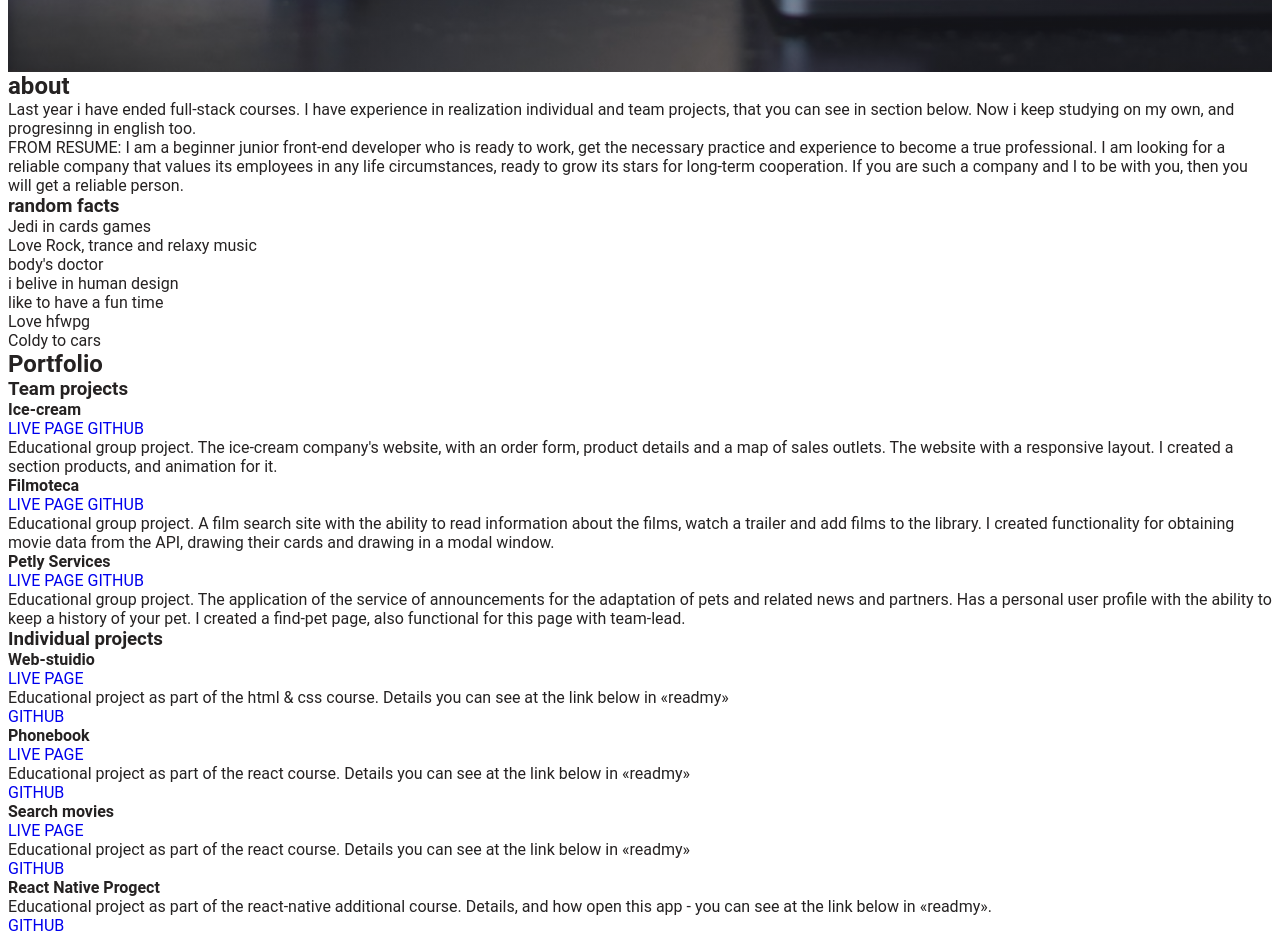
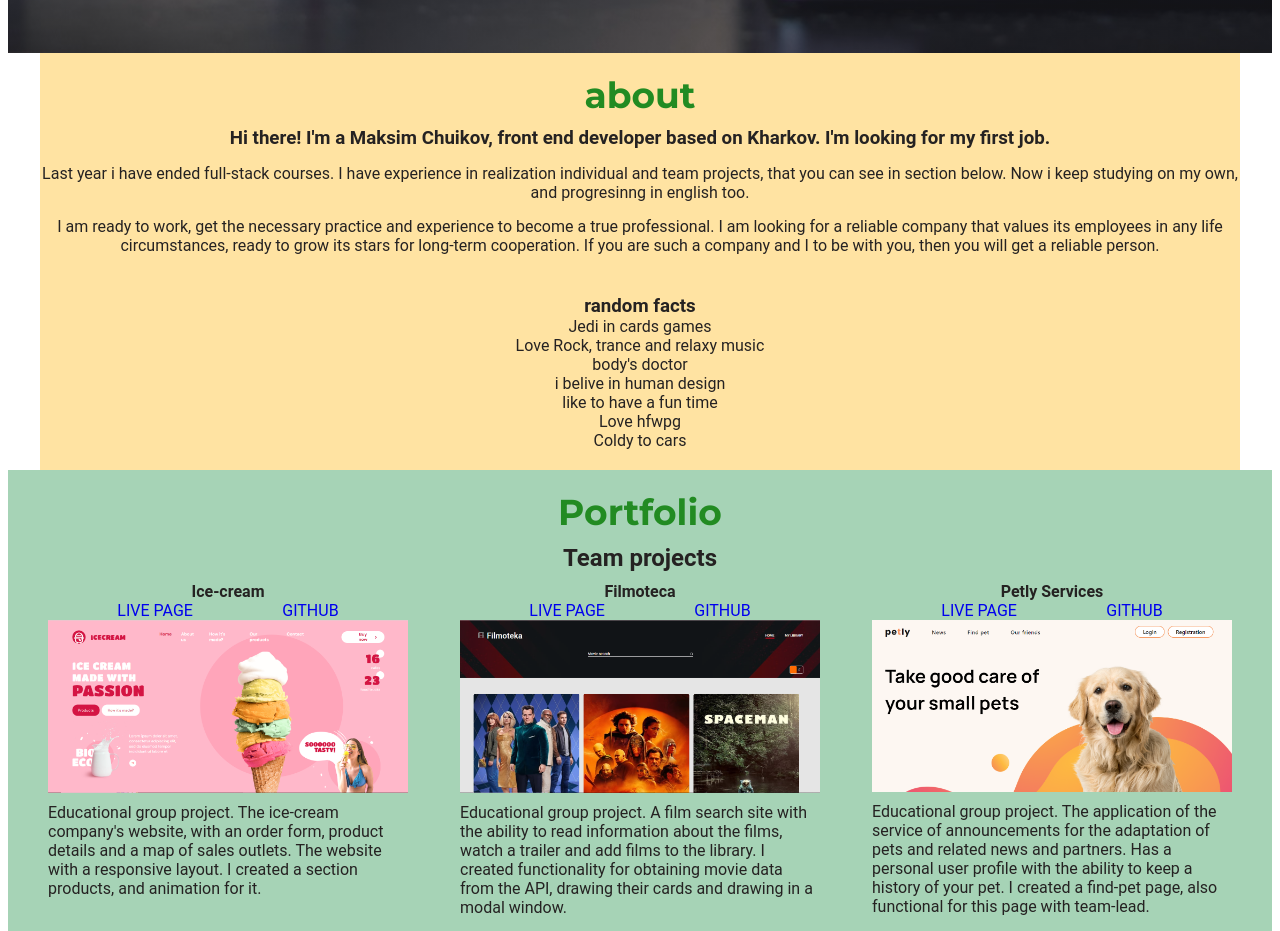
Before and after one commit to Maxximusan/portfolio-website, a website: page temporarily.html in a window 1280 px wide. Shown: the part 840-1771 px from the top of the page. Drawn offline with Linux system fonts and the light colour scheme.

Commit message:
стили - в процессе

```diff
--- a/css/styles.css
+++ b/css/styles.css
@@ -77,18 +77,27 @@ background-position: center;
 
   .temporarilyNAV{
     display: flex;
-    justify-content: space-between;
+
   }
 
 .TNavFont{
     font-size: 24px;
     font-weight: 700;
+    margin-right: 200px;
 }
 
 .navUl{
     display: flex;
-    justify-content: space-between;
+
 }
+.nav-item {
+  margin-right: 50px;
+}
+
+.nav-item:last-child {
+  margin-right: 0;
+}
+
   .pedestal{
     position: absolute;
     left: 150px;
@@ -101,3 +110,76 @@ background-position: center;
     transform: skew(156deg);
     transform-origin: 50% 50% 100px;
   }
+
+  .about {
+    background-color: #ffd87fb8;
+    width: 1200px;
+    padding: 20px 0;
+    margin-right: auto;
+    margin-left: auto;
+
+  }
+
+  .about-title, .portfolio-title {
+    text-align: center;
+    font-size: 36px;
+    font-family: 'montserrat', monospace;
+    color:forestgreen;
+    margin-bottom: 10px;
+  }
+
+  .main-about{
+    text-align: center;
+    margin-bottom: 40px;
+  }
+
+  .ma-text {
+    margin-bottom: 15px;
+  }
+
+  .non-require-part{
+    text-align: center;
+  }
+
+  .portfolio{
+    background-color: #a6d3b6;
+    padding: 20px 0;
+
+  }
+
+  .prog-box{
+    margin-bottom: 30px;
+  }
+  .progects-title{
+font-size: 24px;
+text-align: center;
+margin-bottom: 10px;
+  }
+
+  .teamProj-list{
+  display: flex;
+
+  justify-content: space-between;
+  padding: 0 20px;
+  }
+
+  .teamProj-item {
+    max-width: 400px;
+  }
+
+  .imgCont{
+    display: flex;
+    justify-content: center;
+  }
+  .linkTeamProjCont{
+    display: flex;
+    justify-content: space-evenly
+  }
+
+  .descriptionTeamItem {
+padding: 10px 20px;
+  }
+
+   .teamProjItemTitle{
+    text-align: center;
+   }
--- a/temporarily.html
+++ b/temporarily.html
@@ -14,11 +14,13 @@
             <div class="temporarilyNAV">
                 <a class="TNavFont" href="index.html">go to TAILWIND</a>
 
+                <div class="navBox">
                      <ul class="navUl">
-                <li><a href="#about">about</a></li>
-                <li><a href="#portfolio">portfolio</a></li>
-                <li><a href="#contacts">contacts</a></li>
+                      <li class="nav-item "><a href="#about">about</a></li>
+                      <li class="nav-item "><a href="#portfolio">portfolio</a></li>
+                     <li class="nav-item "><a href="#contacts">contacts</a></li>
                     </ul>
+                </div>
           </div>
         </nav>
     </header>
@@ -27,7 +29,7 @@
         <section class="hero-section">
             <div class="hero-section__container">
                 <h1 class="hero-section__h1"> Maksym Chuikov </h1>
-                <p class="hero-section__p"> Hi there! I'm a Maksim Chuikov, front end developer based on Kharkov. I'm looking for my first job.</p>
+                <!-- <p class="hero-section__p"> Hi there! I'm a Maksim Chuikov, front end developer based on Kharkov. I'm looking for my first job.</p> -->
                 <div class="forPedestal">
                     <div class="pedestal"></div>
                      <div class="hero-section__divforimg">
@@ -39,16 +41,18 @@
 
         </section>
 
-        <section id="about">
+        <section id="about"  class="about">
 
+
+                <h2 class="about-title"> about </h2>
                 <div class="main-about">
-                <h2> about </h2>
-             <p>
+                <h3 class="ma-text"> Hi there! I'm a Maksim Chuikov, front end developer based on Kharkov. I'm looking for my first job.</h3>
+             <p class="ma-text">
                Last year i have ended full-stack courses.
                I have experience in realization individual and team projects, that you can see in section below.
                 Now i keep studying on my own, and progresinng in english too.
              </p>
-             <p> FROM RESUME: I am a beginner junior front-end developer who is ready to work, get the necessary practice and experience to become a true professional. I am looking for a reliable company that values its employees in any life circumstances, ready to grow its stars for long-term cooperation. If you are such a company and I to be with you, then you will get a reliable person.</p>
+             <p class="ma-text"> I am ready to work, get the necessary practice and experience to become a true professional. I am looking for a reliable company that values its employees in any life circumstances, ready to grow its stars for long-term cooperation. If you are such a company and I to be with you, then you will get a reliable person.</p>
               </div>
 
           <div class="non-require-part">
@@ -66,37 +70,54 @@
           </div>
         </section>
 
-        <section id="portfolio">
-            <h2> Portfolio </h2>
-            <div>
-                <h3> Team projects</h3>
+        <section id="portfolio" class="portfolio">
+            <h2 class="portfolio-title"> Portfolio </h2>
+            <div class="prog-box">
+                <h3 class="progects-title"> Team projects</h3>
 
-             <ul>
-                 <li>
-                    <h4>Ice-cream</h4>
+
+             <ul class="teamProj-list">
+                 <li class="teamProj-item">
+                    <h4 class="teamProjItemTitle">Ice-cream</h4>
+                    <div class="linkTeamProjCont">
                       <a href="https://iamdorohin.github.io/project-22-IceCream/"> LIVE PAGE</a>
                       <a href="https://github.com/IamDorohin/project-22-IceCream"> GITHUB</a>
-                    <p>
+                   </div>
+                   <div class="imgCont">
+                        <img src="./images/ice-cream.png" alt="one of the team projects" width="360px"/>
+                    </div>
+
+                    <p class="descriptionTeamItem">
                         Educational group project. The ice-cream company's website, with an order form, product
                         details and a map of sales outlets. The website with a responsive layout.
                         I created a section products, and animation for it.
                     </p>
                 </li>
-                 <li>
-                    <h4>Filmoteca</h4>
+                 <li class="teamProj-item">
+                    <h4 class="teamProjItemTitle">Filmoteca</h4>
+                    <div class="linkTeamProjCont">
                          <a href="https://trant755.github.io/Filmoteka/"> LIVE PAGE</a>
                         <a href="https://github.com/trant755/Filmoteka"> GITHUB</a>
-                    <p>
+                    </div>
+                    <div class="imgCont">
+                        <img src="./images/filmoteka.png" alt="one of the team projects" width="360px"/>
+                    </div>
+                    <p class="descriptionTeamItem">
                         Educational group project. A film search site with the ability to read information about the
                         films, watch a trailer and add films to the library.
                         I created functionality for obtaining movie data from the API, drawing their cards and drawing in a modal window.
                     </p>
                 </li>
-                 <li>
-                    <h4>Petly Services</h4>
+                 <li class="teamProj-item">
+                    <h4 class="teamProjItemTitle">Petly Services</h4>
+                    <div class="linkTeamProjCont">
                         <a href="https://iamdorohin.github.io/petly-service/">LIVE PAGE</a>
                         <a href="https://github.com/IamDorohin/petly-service">GITHUB</a>
-                    <p>
+                    </div>
+                    <div class="imgCont">
+                      <img src="./images/petly.png" alt="one of the team projects" width="360px"/>
+                    </div>
+                    <p class="descriptionTeamItem">
                         Educational group project. The application of the service of announcements for the
                         adaptation of pets and related news and partners. Has a personal user profile with the
                         ability to keep a history of your pet.
@@ -104,10 +125,11 @@
                     </p>
                 </li>
               </ul>
+
             </div>
 
-            <div>
-                <h3> Individual projects</h3>
+            <div class="prog-box">
+                <h3 class="progects-title"> Individual projects</h3>
 
              <ul>
                  <li>
```
Also changed, not shown: index.html (+8 -3 lines), images/filmoteka.png (added), images/ice-cream.png (added), images/petly.png (added). Lines whose indentation alone changed are shown as unchanged.
